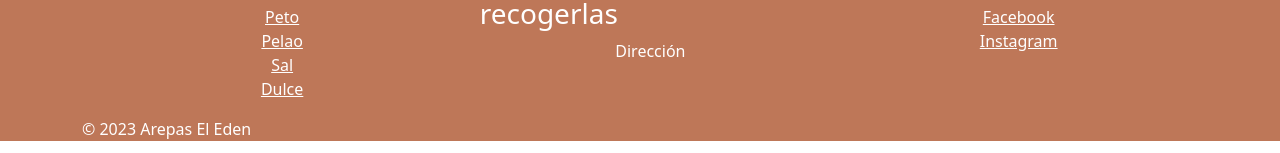
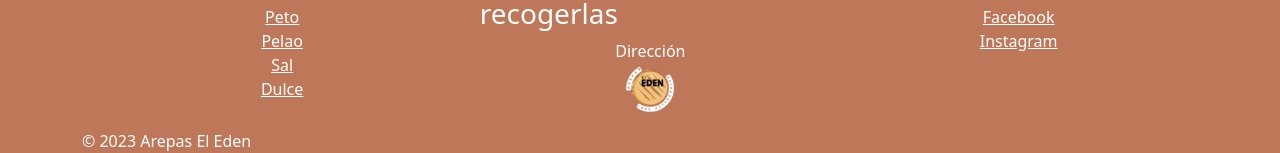
Before and after one commit to chawuala22/arepas-el-eden, an Angular app: page / in a window 1280 px wide. Shown: the part 2798-2951 px from the top of the page. Built offline with nearby package versions, Linux system fonts and the light colour scheme.

Commit message:
se ajusta favicon y deploy

```diff
--- a/src/app/shared/footer/footer.component.html
+++ b/src/app/shared/footer/footer.component.html
@@ -22,6 +22,7 @@
           >
             Dirección
           </li>
+          <li><img src="../../../assets/images/NuevoLogoElEden.png" width="50" alt=""></li>
         </ul>
       </div>
       <div class="container-online">
--- a/src/index.html
+++ b/src/index.html
@@ -5,7 +5,7 @@
   <title>Arepas El Eden</title>
   <base href="/">
   <meta name="viewport" content="width=device-width, initial-scale=1">
-  <link rel="icon" type="image/x-icon" href="favicon.ico">
+  <link rel="icon" type="image/png" href="./assets/images/NuevoLogoElEden.png">
   <link href="https://cdn.jsdelivr.net/npm/bootstrap@5.3.2/dist/css/bootstrap.min.css" rel="stylesheet" integrity="sha384-T3c6CoIi6uLrA9TneNEoa7RxnatzjcDSCmG1MXxSR1GAsXEV/Dwwykc2MPK8M2HN" crossorigin="anonymous">
 </head>
 <body>
```
